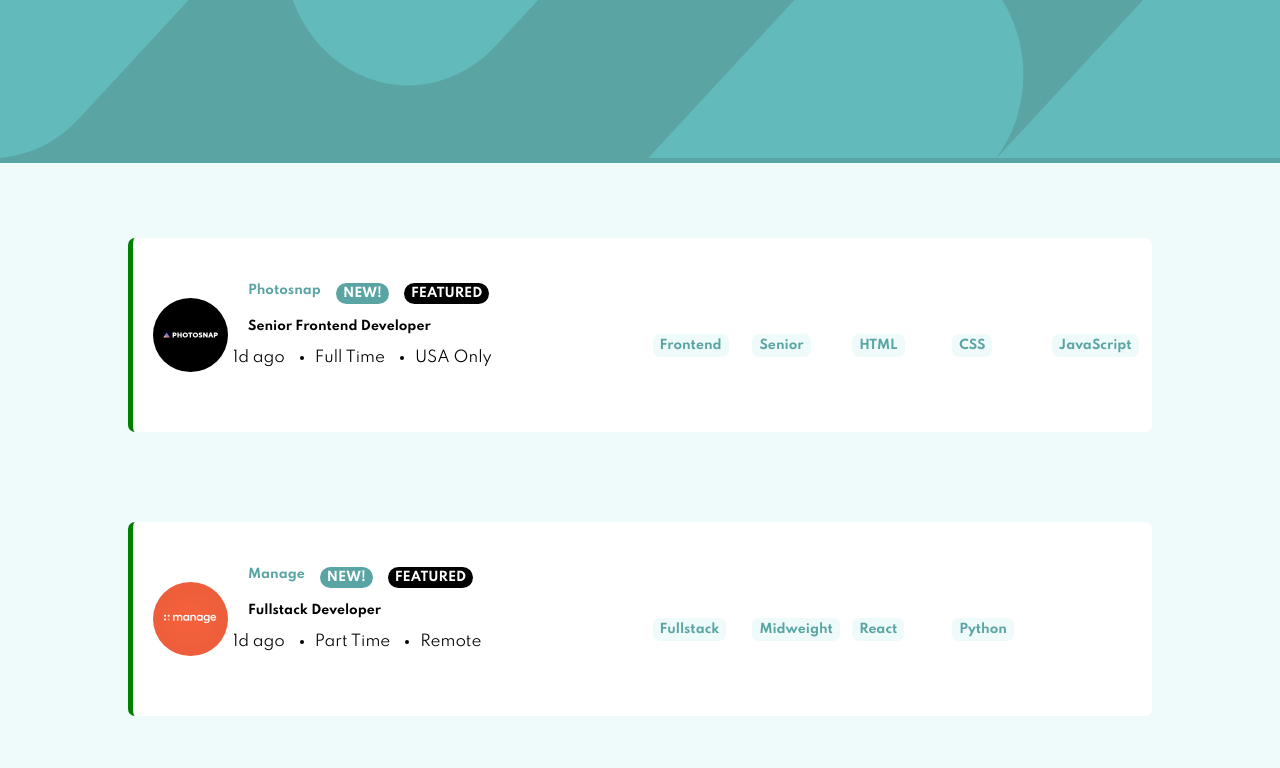
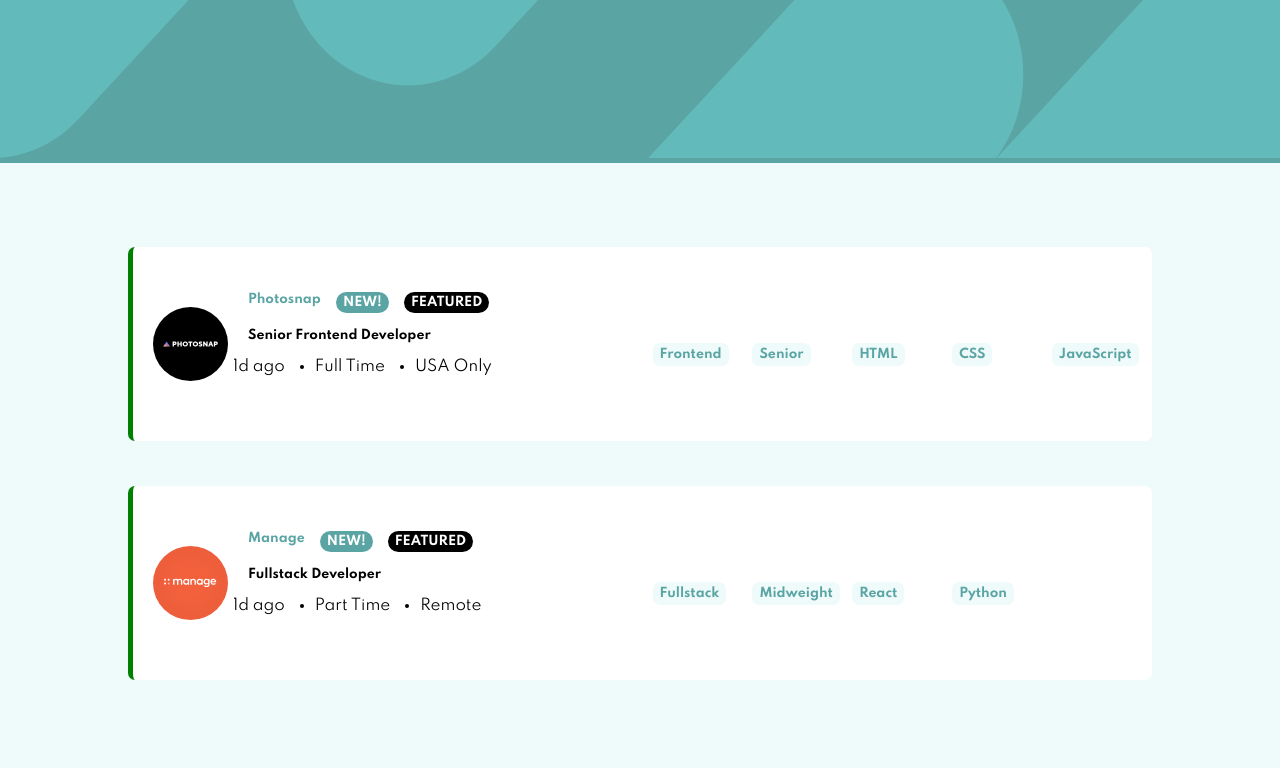
Before and after one commit to ChamuMutezva/static-job-listings, an Angular app: page / in a window 1280 px wide. Shown: the top 768 px of the page. Built offline with nearby package versions, Linux system fonts and the light colour scheme.

Commit message:
filter section -displayed trial

```diff
--- a/src/app/app.component.css
+++ b/src/app/app.component.css
@@ -1,25 +1,21 @@
-header {
-  /*  background-image: url("../assets/images/bg-header-mobile.svg"); */
+* {
+    padding: 0;
+    margin: 0;
+    box-sizing: border-box;
+}
+body {
+    background-color: hsl(180, 52%, 96%);
+    position: relative;
+}
 
-    background-color: rgb(91, 164, 164);
-    background-size: contain;
-    background-repeat: no-repeat;
-}
-.header__img {
-    width: 100%;
-    height: 158px;
+app-filter {
+    position: relative;
+    top: -27px;
 }
 
 .mainSection {
-    background-color:  hsl(180, 52%, 96%) ;
+   /* background-color:  hsl(180, 52%, 96%) ;  */
     padding-top: 10px;
-}
-.filterSection {
-    background-color: white;
-    width: 80%;
-    padding: 15px;
-    margin: auto;
-    display: none;
 }
 .cards {
     padding: 45px 0 45px 0;
--- a/src/app/app.component.html
+++ b/src/app/app.component.html
@@ -1,15 +1,9 @@
-<header>
-    <picture>
-        <source media="(min-width: 790px)" srcset="../assets/images/bg-header-desktop.svg">
-        <!--  <source media="(min-width: 480px)" srcset="../assets/images/bg-header-desktop.svg"> -->
-        <img class="header__img" src="../assets/images/bg-header-mobile.svg" alt="">
-    </picture>
-
-</header>
-<!-- <app-categories [title]="title"></app-categories> -->
+<body>
+<app-header></app-header>
+<app-filter></app-filter>
 
 <main class="mainSection">
-    <div class="filterSection"></div>
+
     <div class="cards" *ngFor="let item of filteredRoles">
 
         <div class="card">
@@ -49,3 +43,4 @@
 
 <img src="../assets/images/faceit.svg"  *ngIf="showImage"/>
 -->
+</body>
--- a/src/app/app.component.ts
+++ b/src/app/app.component.ts
@@ -14,7 +14,7 @@ export class AppComponent implements OnInit {
   title = 'static-job-listings';
   showImage: boolean = false;
   logoUrl: string = '../assets/';
-  role: string;
+  //role: string;
   filteredListItems : string[] = [];
 
   _listFilter: string;
@@ -44,7 +44,7 @@ export class AppComponent implements OnInit {
       jobRoles => {
         this.jobRoles = jobRoles;
         this.filteredRoles = this.jobRoles;
-        console.log(this.filteredRoles);
+     //   console.log(this.filteredRoles);
       },
       error => this.errorMsg = <any>error
     );
@@ -74,17 +74,20 @@ export class AppComponent implements OnInit {
      console.log(`${event} is being added to the list`);
       this.filteredListItems.push(event.toLocaleLowerCase());
       console.log(this.filteredListItems);
+
      const displayRoles = this.filteredRoles.filter(posRole => {
-        const {role} = posRole;
+        const {role, level} = posRole;
        // console.log(event.toLocaleLowerCase() == role.toLocaleLowerCase());
         if ( event.toLocaleLowerCase() == role.toLocaleLowerCase() ){
          console.log(posRole)
+         //const filterSection = document.querySelector('.filterSection');
+         //console.log(filterSection);
           return posRole;
-
         }
       })
 
      console.log(displayRoles);
+     this.filteredRoles = displayRoles
      // console.log(role);
    }
   }
--- /dev/null
+++ b/src/app/filter/filter.component.css
@@ -0,0 +1,15 @@
+* {
+    padding: 0;
+    margin: 0;
+    box-sizing: border-box;
+}
+.filterSection {
+    background-color: white;
+    width: 80%;
+    padding: 15px;
+    margin: auto;
+    display: none;
+}
+.filterDisplay {
+    display: block;
+}
--- /dev/null
+++ b/src/app/filter/filter.component.html
@@ -0,0 +1,3 @@
+<div class="filterSection" *ngIf="hasChildren" >
+    <h2>hie 5</h2>
+</div>
--- /dev/null
+++ b/src/app/filter/filter.component.ts
@@ -0,0 +1,15 @@
+import { Component, OnInit } from '@angular/core';
+
+@Component({
+  selector: 'app-filter',
+  templateUrl: './filter.component.html',
+  styleUrls: ['./filter.component.css']
+})
+export class FilterComponent implements OnInit {
+
+  constructor() { }
+
+  ngOnInit() {
+  }
+
+}
--- /dev/null
+++ b/src/app/header/header.component.css
@@ -0,0 +1,15 @@
+* {
+    padding: 0;
+    margin: 0;
+    box-sizing: border-box;
+}
+header {
+    /*  background-image: url("../assets/images/bg-header-mobile.svg"); */
+      background-color: rgb(91, 164, 164);
+      background-size: contain;
+      background-repeat: no-repeat;
+  }
+  .header__img {
+      width: 100%;
+      height: 158px;
+  }
--- /dev/null
+++ b/src/app/header/header.component.html
@@ -0,0 +1,7 @@
+<header>
+    <picture>
+        <source media="(min-width: 790px)" srcset="../assets/images/bg-header-desktop.svg">
+        <!--  <source media="(min-width: 480px)" srcset="../assets/images/bg-header-desktop.svg"> -->
+        <img class="header__img" src="../assets/images/bg-header-mobile.svg" alt="">
+    </picture>
+</header>
--- /dev/null
+++ b/src/app/header/header.component.ts
@@ -0,0 +1,15 @@
+import { Component, OnInit } from '@angular/core';
+
+@Component({
+  selector: 'app-header',
+  templateUrl: './header.component.html',
+  styleUrls: ['./header.component.css']
+})
+export class HeaderComponent implements OnInit {
+
+  constructor() { }
+
+  ngOnInit() {
+  }
+
+}
```
Also changed, not shown: src/app/app.module.ts (+6 -1 lines), 2 other files (tests, documents, lock files or other folders).
